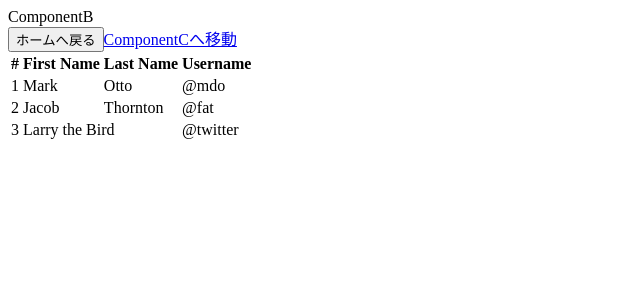
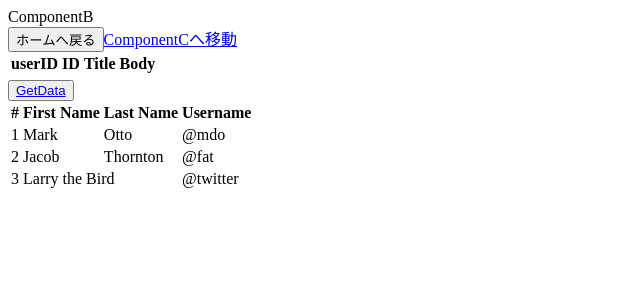
Before and after one commit to lanmalu1358/react-dev-course, a React (Create React App) app: page /componentb in a window 1280 px wide. Shown: the top 300 px of the page, without its empty margins (0-640 px from the left). Built offline with nearby package versions, Linux system fonts and the light colour scheme; no server answers.

Commit message:
コミット11

```diff
--- a/src/ComponentB.js
+++ b/src/ComponentB.js
@@ -1,4 +1,4 @@
-import React, { useEffect } from 'react'
+import React, { useState, useEffect } from 'react'
 import { Link } from 'react-router-dom'
 import { Table } from 'react-bootstrap'
 import axios from 'axios'
@@ -18,11 +18,44 @@ const ComponentB = (props) => {
             )
     }, []);
 
+
     return (
+
         <>
             <div>ComponentB</div>
             <button onClick={backpage}>ホームへ戻る</button>
             <Link to="componentc">ComponentCへ移動</Link>
+
+
+
+            {/* res.data.userID         userID,ID,Title,Body*/}
+            {
+
+                <Table striped bordered hover variant="dark">
+                    <thead>
+                        <tr>
+                            <th>userID</th>
+                            <th>ID</th>
+                            <th>Title</th>
+                            <th>Body</th>
+                        </tr>
+                    </thead>
+                    <tbody>
+                        <tr>
+                            <td></td>
+                            <td></td>
+                            <td></td>
+                            <td></td>
+                        </tr>
+                    </tbody>
+                </Table>
+
+            }
+
+            <button href='https://jsonplaceholder.typicode.com/posts'>
+                <a href='https://jsonplaceholder.typicode.com/posts'>GetData</a>
+            </button>
+
 
             <Table striped bordered hover variant="dark">
                 <thead>
```
Also changed, not shown: 1 other file (tests, documents, lock files or other folders).
